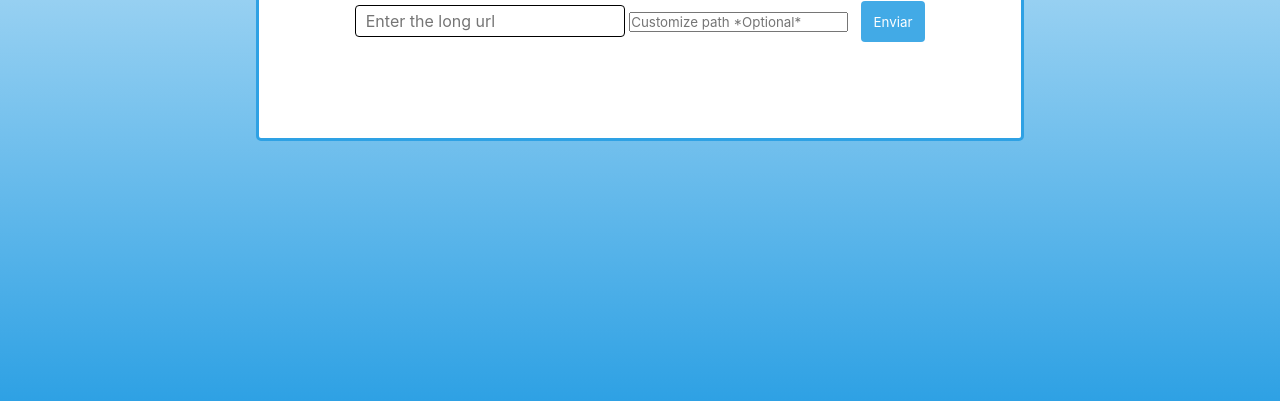
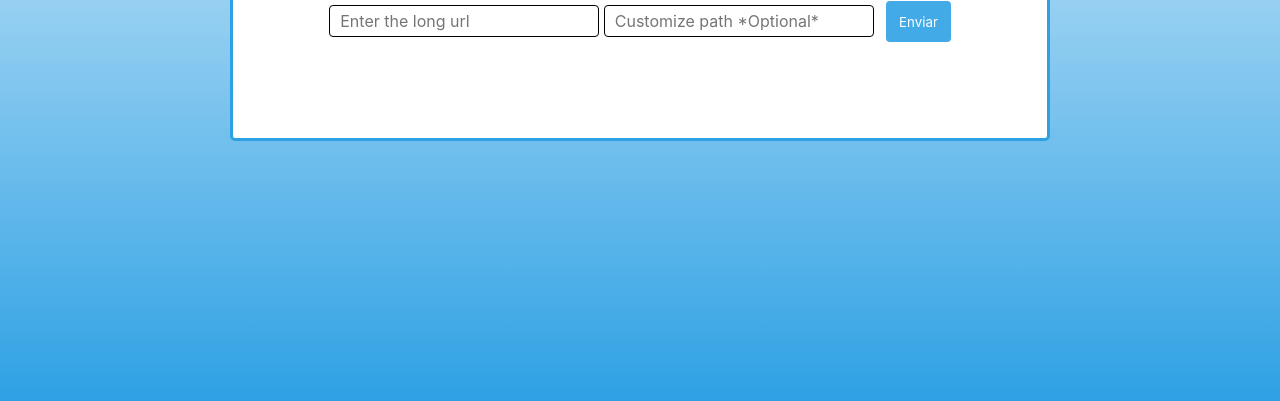
Before and after one commit to carlospaulon/url-shortener, a website with bundled scripts: page frontend/index.html in a window 1280 px wide. Shown: the part 399-800 px from the top of the page. Built offline with nearby package versions, Linux system fonts and the light colour scheme.

Commit message:
feat(style): add input styles for custom ShortURL

```diff
--- a/frontend/styles/style.css
+++ b/frontend/styles/style.css
@@ -29,6 +29,20 @@
 }
 
 #url-input:focus {
+  border-color: aqua;
+  outline: none;
+  box-shadow: 0 0 5px rgba(76, 175, 80, 0.5);
+}
+
+#url-path {
+  width: auto;
+  padding: 5px 10px;
+  border: 1px solid black;
+  border-radius: 4px;
+  font-size: 16px;
+}
+
+#url-path:focus {
   border-color: aqua;
   outline: none;
   box-shadow: 0 0 5px rgba(76, 175, 80, 0.5);
```
